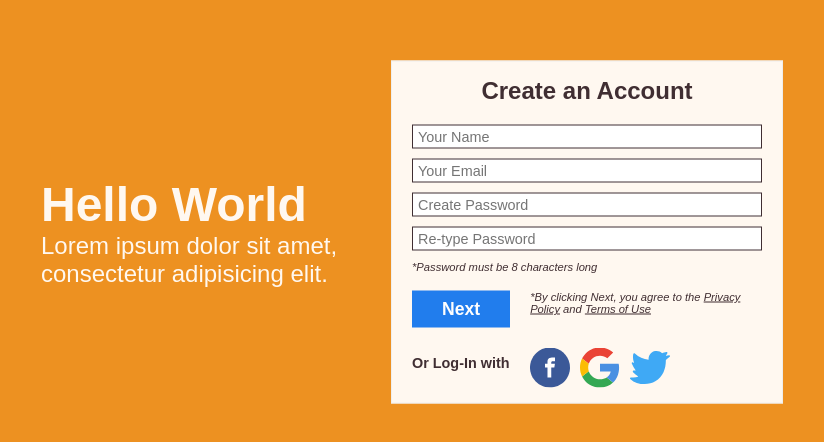
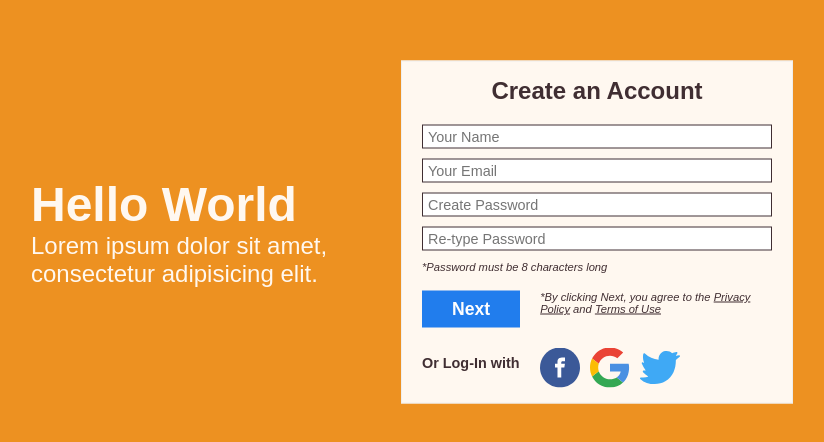
Before and after one commit to thisguyisunknown/signup, a plain HTML site: page index.html in a window 1280 px wide. Shown: the part 168-610 px from the top of the page, without its empty margins (228-1052 px from the left). Drawn offline with Linux system fonts and the light colour scheme.

Commit message:
update style.css

```diff
--- a/style.css
+++ b/style.css
@@ -86,10 +86,10 @@ form > p, #button > p, a {
     transform: translate(-50%,-50%);
     display: flex;
     justify-content: center;
-    gap: 50px;
+    gap: 70px;
   }
   #hero, #signup-form {
-    margin: 20px 0;
+    margin: 0;
   }
   #hero {
     width: 300px;
```
